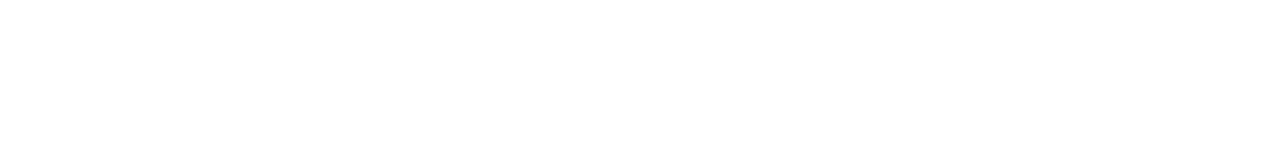
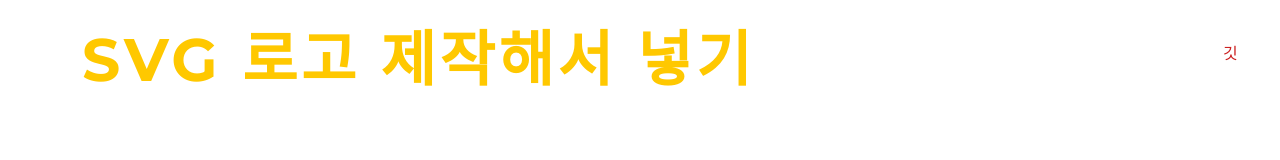
Before and after one commit to yun0209/my_portfolio, a plain HTML site: page index.html in a window 1280 px wide. Drawn offline with Linux system fonts and the light colour scheme; a web font is replaced by a local one.

Commit message:
상단 세팅 완료

```diff
--- a/css/my.scss
+++ b/css/my.scss
@@ -0,0 +1,21 @@
+$activeColor : #cc1f1f;
+$activeDeep : #333131;
+
+
+body{
+    *{
+        font-family: "Montserrat","Pretendard" sans-serif;
+        font-weight: 400;
+    }
+    h1,h2,h3,h4,p,ul,li,a,span,dl,dt,dd{
+        margin: 0;
+        padding: 0;
+    }
+    a{
+        text-decoration: none;
+        color: $activeColor ;
+    }
+    li{
+        list-style: none;
+    }
+}
--- a/index.html
+++ b/index.html
@@ -35,7 +35,32 @@
         <link rel="stylesheet" href="/css/my.min.css">
 
     </head>
-    <body
+    <body id="page-top">
+        <!-- Navigation-->
+        <nav class="navbar navbar-expand-lg navbar-dark fixed-top" id="mainNav">
+            <div class="container">
+                <h1>
+                    <a class="navbar-brand" href="#page-top">
+                        svg 로고 제작해서 넣기
+                    </a>
+                </h1>
+
+                <button class="navbar-toggler" type="button" data-bs-toggle="collapse" data-bs-target="#navbarResponsive" aria-controls="navbarResponsive" aria-expanded="false" aria-label="Toggle navigation">
+                    Menu
+                    <i class="fas fa-bars ms-1"></i>
+                </button>
+                <div class="collapse navbar-collapse" id="navbarResponsive">
+                    <ul class="navbar-nav text-uppercase ms-auto py-4 py-lg-0">
+                        <li class="nav-item"><a class="nav-link" href="#services">Services</a></li>
+                        <li class="nav-item"><a class="nav-link" href="#portfolio">Portfolio</a></li>
+                        <li class="nav-item"><a class="nav-link" href="#about">About</a></li>
+
+                        <li class="nav-item"><a class="nav-link" href="#contact">Contact</a></li>
+                        <li class="nav-item"><a class="" target="_blank" href="https://github.com/yun0209">깃</a></li>
+                    </ul>
+                </div>
+            </div>
+        </nav>
 
     </body>
 </html>
```
Also changed, not shown: css/my.css, css/my.min.css.
